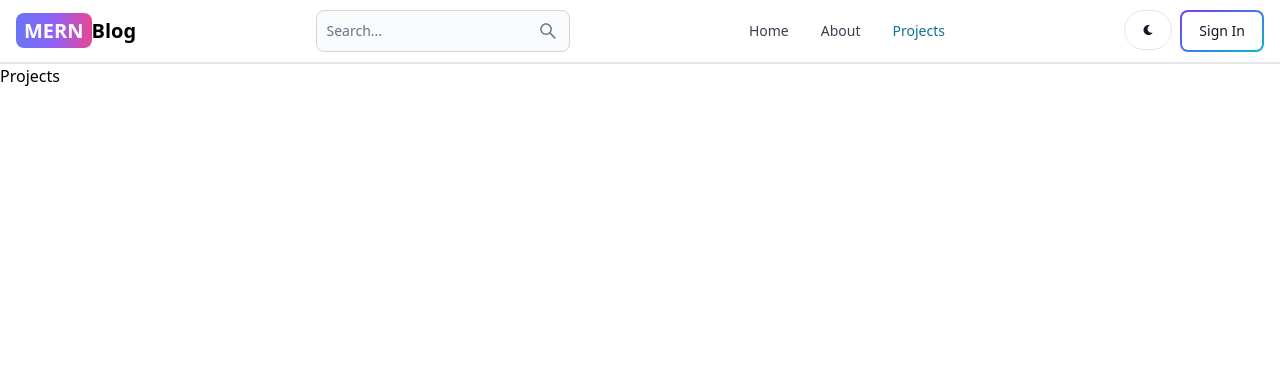
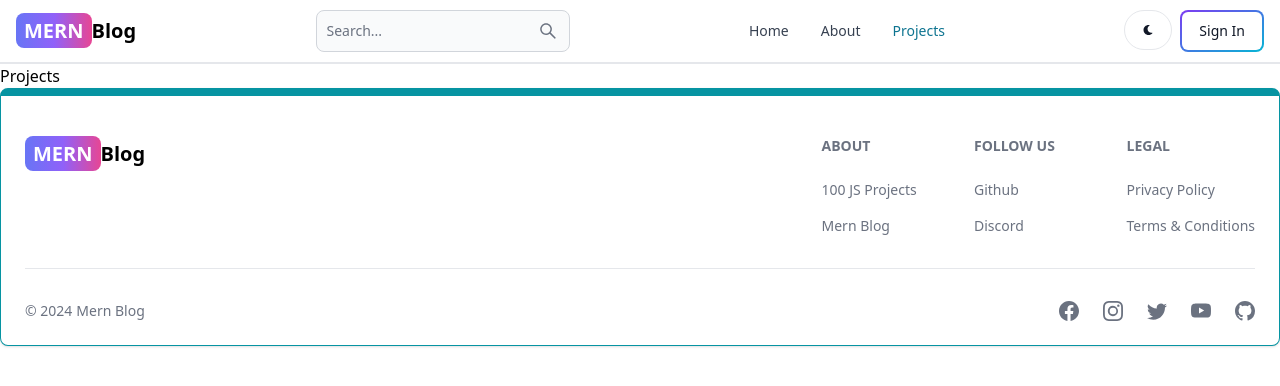
Before and after one commit to NazimSari/Mern-Blog, a React (Vite) app in the folder client/: page /projects in a window 1280 px wide. Shown: the top 386 px of the page. Built offline with nearby package versions, Linux system fonts and the light colour scheme.

Commit message:
create and add the footer component

```diff
--- a/client/src/App.jsx
+++ b/client/src/App.jsx
@@ -7,6 +7,7 @@
 import Dashboard from "./pages/Dashboard";
 import Projects from "./pages/Projects";
 import Header from "./components/Header";
+import Footer from "./components/Footer";
 
 function App() {
   return (
@@ -20,6 +21,7 @@
         <Route path="/dashboard" element={<Dashboard />} />
         <Route path="/projects" element={<Projects />} />
       </Routes>
+      <Footer />
     </BrowserRouter>
   );
 }
--- /dev/null
+++ b/client/src/components/Footer.jsx
@@ -0,0 +1,92 @@
+import React from "react";
+import { Footer } from "flowbite-react";
+import { Link } from "react-router-dom";
+import {
+  BsFacebook,
+  BsInstagram,
+  BsTwitter,
+  BsYoutube,
+  BsGithub,
+} from "react-icons/bs";
+
+function FooterCom() {
+  return (
+    <Footer container className="border border-t-8 border-teal-500">
+      <div className="w-full max-w-7xl mx-auto">
+        <div className="grid w-full justify-between sm:flex md:grid-cols-1">
+          <div className="mt-5">
+            <Link
+              to="/"
+              className="self-center whitespace-nowrap text-lg sm:text-xl font-semibold dark:text-white"
+            >
+              <span className="px-2 py-1 bg-gradient-to-r from-indigo-500 via-purple-500 to-pink-500 rounded-lg text-white">
+                MERN
+              </span>
+              Blog
+            </Link>
+          </div>
+          <div className="grid grid-cols-2 gap-8 mt-4 sm:grid-cols-3 sm:gap-6">
+            <div>
+              <Footer.Title title="About" />
+              <Footer.LinkGroup col>
+                <Footer.Link href="#" target="_blank" rel="noopener noreferrer">
+                  100 JS Projects
+                </Footer.Link>
+                <Footer.Link
+                  href="/about"
+                  target="_blank"
+                  rel="noopener noreferrer"
+                >
+                  Mern Blog
+                </Footer.Link>
+              </Footer.LinkGroup>
+            </div>
+            <div>
+              <Footer.Title title="Follow Us" />
+              <Footer.LinkGroup col>
+                <Footer.Link
+                  href="https://github.com/NAZIM"
+                  target="_blank"
+                  rel="noopener noreferrer"
+                >
+                  Github
+                </Footer.Link>
+                <Footer.Link href="#" target="_blank" rel="noopener noreferrer">
+                  Discord
+                </Footer.Link>
+              </Footer.LinkGroup>
+            </div>
+            <div>
+              <Footer.Title title="Legal" />
+              <Footer.LinkGroup col>
+                <Footer.Link href="#" target="_blank" rel="noopener noreferrer">
+                  Privacy Policy
+                </Footer.Link>
+                <Footer.Link href="#" target="_blank" rel="noopener noreferrer">
+                  Terms & Conditions
+                </Footer.Link>
+              </Footer.LinkGroup>
+            </div>
+          </div>
+        </div>
+        <Footer.Divider />
+        <div className="w-full sm:flex sm:items-center sm:justify-between">
+          <Footer.Copyright
+            href="#"
+            by="Mern Blog"
+            year={new Date().getFullYear()}
+          />
+          <div className="flex gap-6 sm:mt-0 mt-4 sm:jusitfy-center">
+            <Footer.Icon href="#" icon={BsFacebook} />
+            <Footer.Icon href="#" icon={BsInstagram} />
+            <Footer.Icon href="#" icon={BsTwitter} />
+            <Footer.Icon href="#" icon={BsYoutube} />
+            <Footer.Icon href="#" icon={BsGithub} />
+          </div>
+        </div>
+      </div>
+    </Footer>
+  );
+}
+
+export default FooterCom;
```
